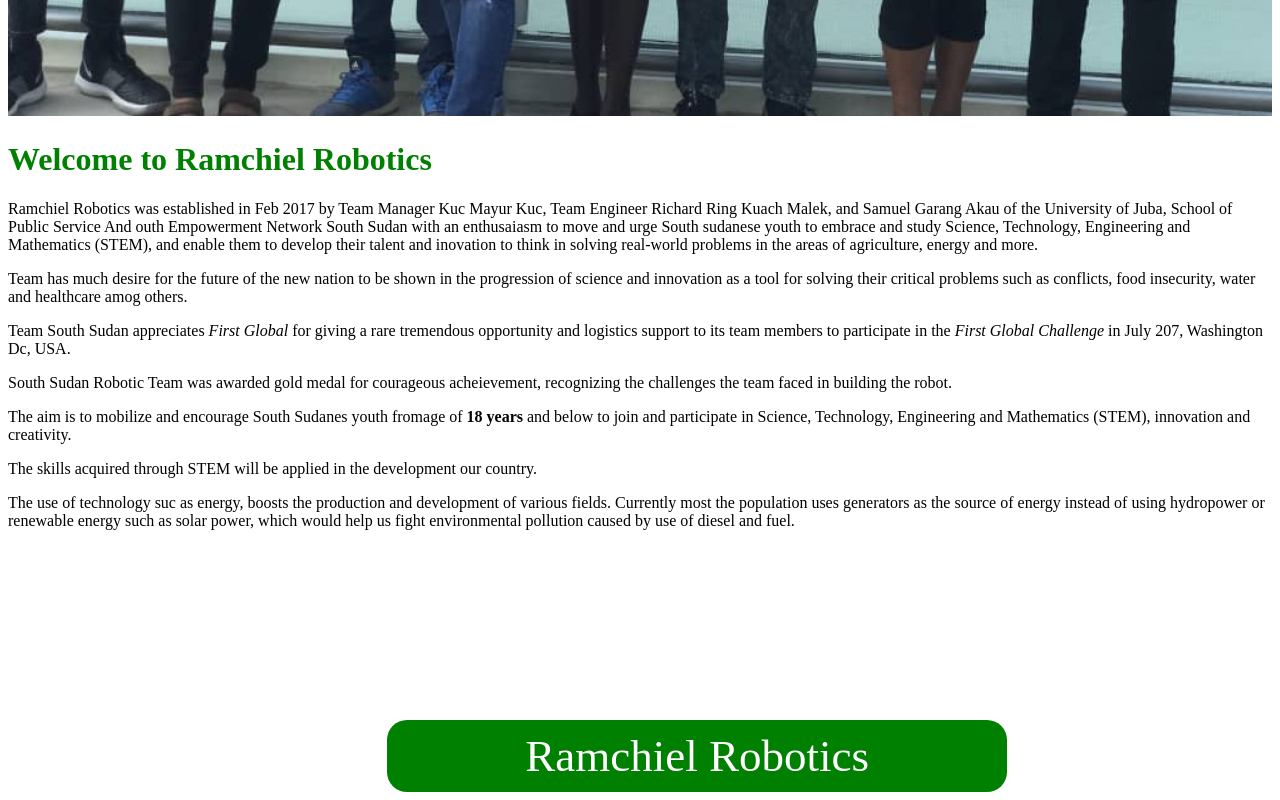
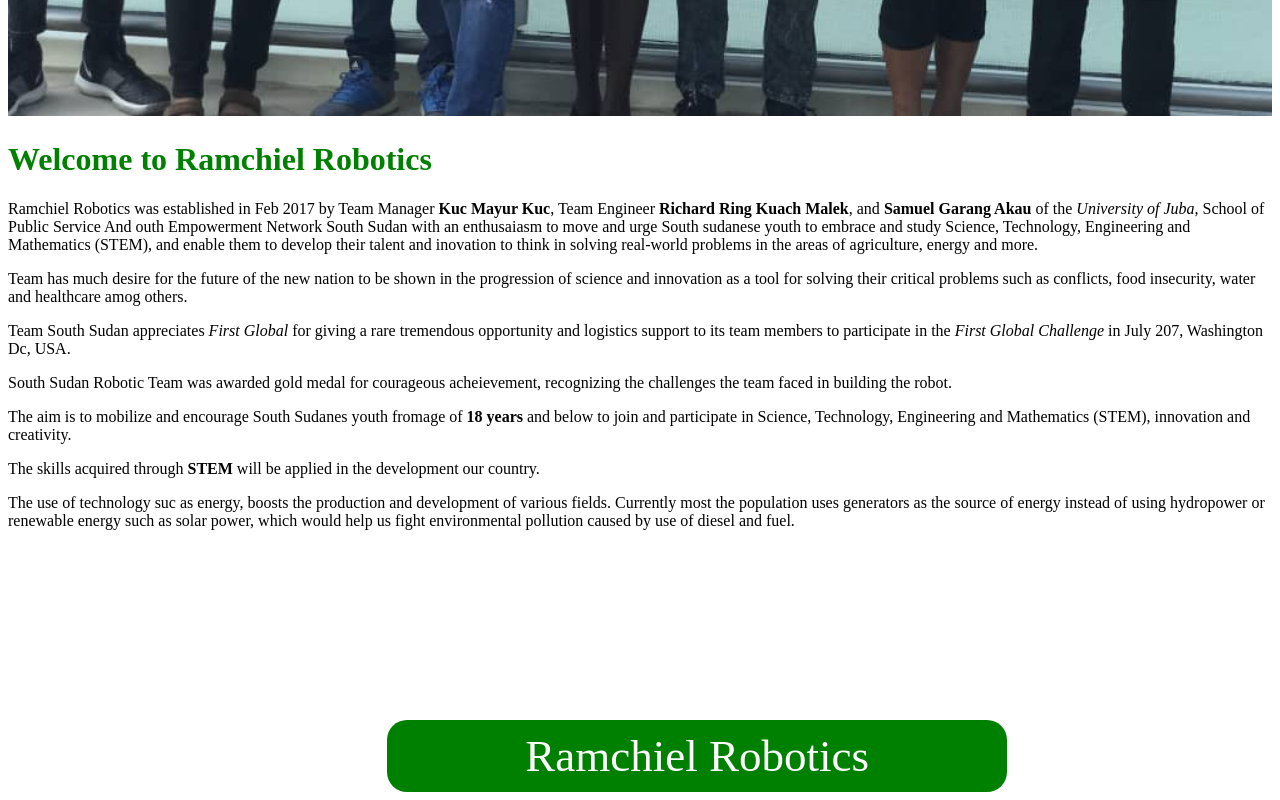
Before and after one commit to makueiathiengdit/ramchielrobotics, a plain HTML site: page index.html in a window 1280 px wide. Shown: the part 948-1748 px from the top of the page. Drawn offline with Linux system fonts and the light colour scheme.

Commit message:
Update index.html
few tags added

```diff
--- a/index.html
+++ b/index.html
@@ -30,7 +30,7 @@
 
  <h1> Welcome to Ramchiel Robotics </h1>
 
- <p> Ramchiel Robotics was established in Feb 2017 by Team Manager Kuc Mayur Kuc, Team Engineer Richard Ring Kuach Malek, and Samuel Garang Akau of the University of Juba, School of Public Service And outh Empowerment Network South Sudan with an enthusaiasm to move and urge South sudanese youth to embrace and study Science, Technology, Engineering and Mathematics (STEM), and enable them to develop their talent and inovation to think in solving real-world problems in the areas of agriculture, energy and more. </p>
+	  <p> Ramchiel Robotics was established in Feb 2017 by Team Manager <strong>Kuc Mayur Kuc</strong>, Team Engineer <strong> Richard Ring Kuach Malek</strong>, and <strong> Samuel Garang Akau</strong>  of the <em>University of Juba</em>, School of Public Service And outh Empowerment Network South Sudan with an enthusaiasm to move and urge South sudanese youth to embrace and study Science, Technology, Engineering and Mathematics (STEM), and enable them to develop their talent and inovation to think in solving real-world problems in the areas of agriculture, energy and more. </p>
 <p> Team has much desire for the future of the new nation to be shown in the progression of science and innovation as a tool for solving their critical problems such as conflicts, food insecurity, water and healthcare amog others.</p>
 
 <p>Team South Sudan appreciates <i>First Global</i> for giving a rare tremendous opportunity and logistics support to its team members to participate in the <i> First Global Challenge</i> in July 207, Washington Dc, USA.  </p>
@@ -39,7 +39,7 @@
 
 <p>The aim is to mobilize and encourage South Sudanes youth fromage of <b>18 years</b> and below to join and participate in Science, Technology, Engineering and Mathematics (STEM), innovation and creativity.   </p>
 
-<p>The skills acquired through STEM will be applied in the development our country.  </p>
+	  <p>The skills acquired through <b>STEM</b> will be applied in the development our country.  </p>
 
 <p>The use of technology suc as energy, boosts the production and development of various fields. Currently most the population uses generators as the source of energy instead of using hydropower or renewable energy such as solar power, which would help us fight environmental pollution caused by use of diesel and fuel.</p>
 
```
